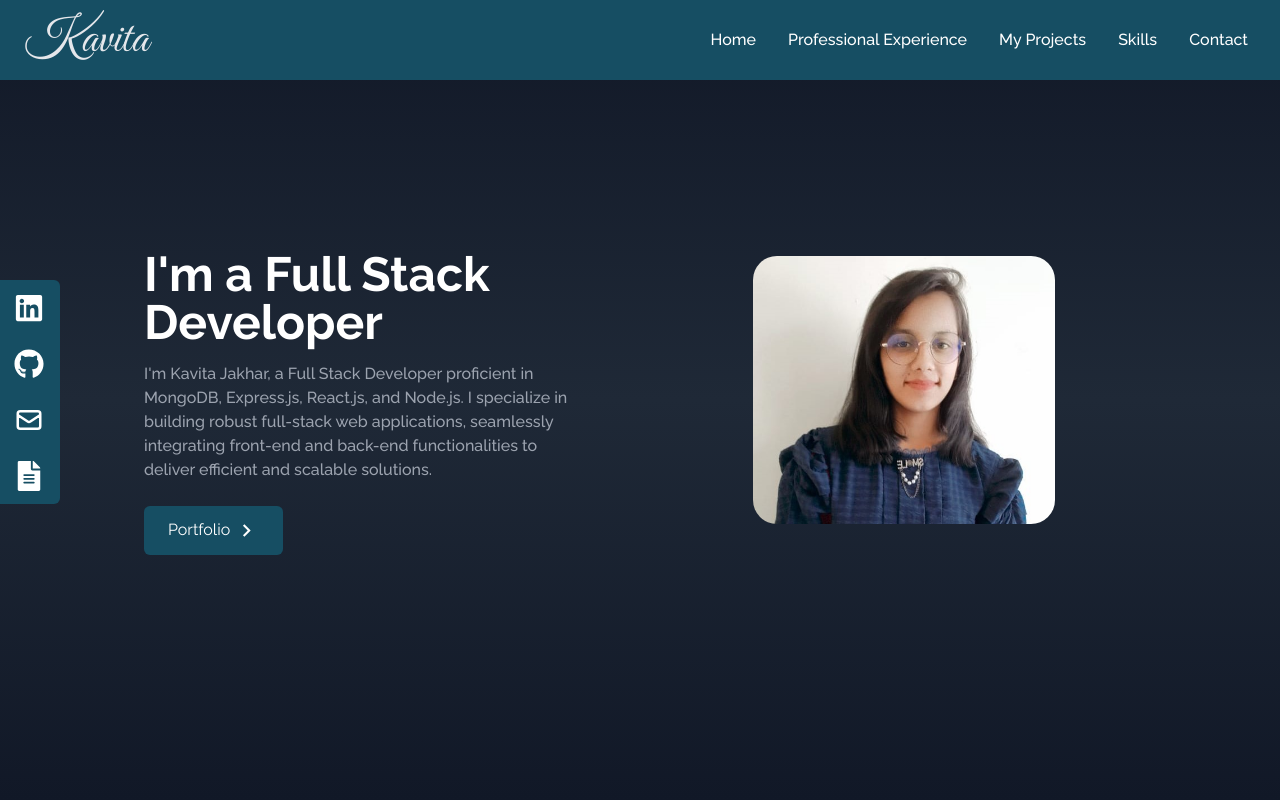
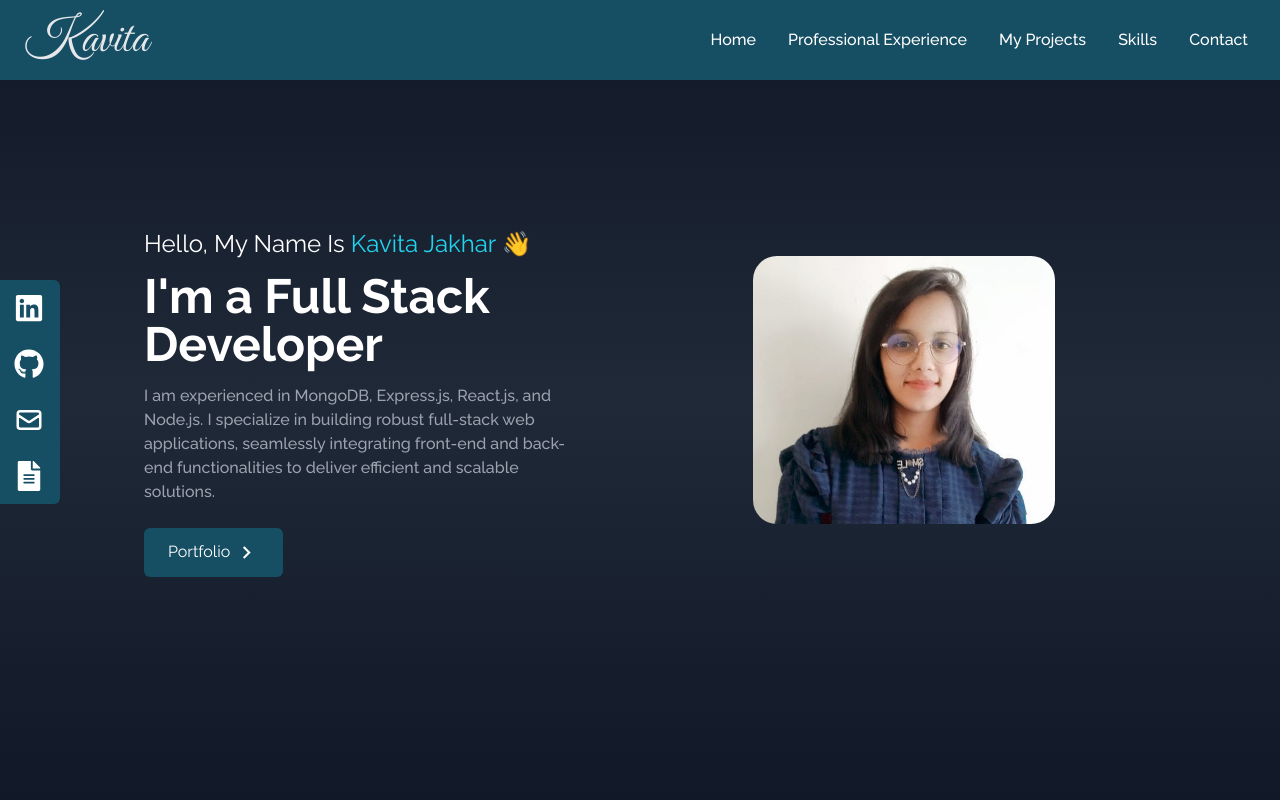
Before and after one commit to kavijakhar/My-Portfolio, a React (Create React App) app: page / in a window 1280 px wide. Shown: the top 800 px of the page. Built offline with nearby package versions, Linux system fonts and the light colour scheme.

Commit message:
enhanced home page

```diff
--- a/src/components/Home.js
+++ b/src/components/Home.js
@@ -10,11 +10,12 @@ const Home = () => {
         >
             <div className="max-w-screen-lg mx-auto flex flex-col items-center justify-center sm:h-full   px-4  md:flex-row">
                 <div className="flex flex-col justify-center mr-4">
-                    <h2 className="md:text-5xl sm:text-5xl text-2xl mt-10 sm:mt-8  font-bold text-white">
+                    <h2 className='text-white mt-10 sm:mt-8 mb-3 text-2xl'>Hello, My Name Is <span className='text-cyan-400'> Kavita Jakhar 👋</span></h2>
+                    <h2 className="md:text-5xl sm:text-5xl text-2xl   font-bold text-white">
                         I'm a Full Stack Developer
                     </h2>
                     <p className="text-gray-400 py-4 hidden sm:block max-w-md font-medium">
-                        I'm Kavita Jakhar, a Full Stack Developer proficient in MongoDB, Express.js, React.js, and Node.js. I specialize in building robust full-stack web applications, seamlessly integrating front-end and back-end functionalities to deliver efficient and scalable solutions.
+                        I am experienced in MongoDB, Express.js, React.js, and Node.js. I specialize in building robust full-stack web applications, seamlessly integrating front-end and back-end functionalities to deliver efficient and scalable solutions.
                     </p>
 
                     <div className='hidden sm:block'>
```
